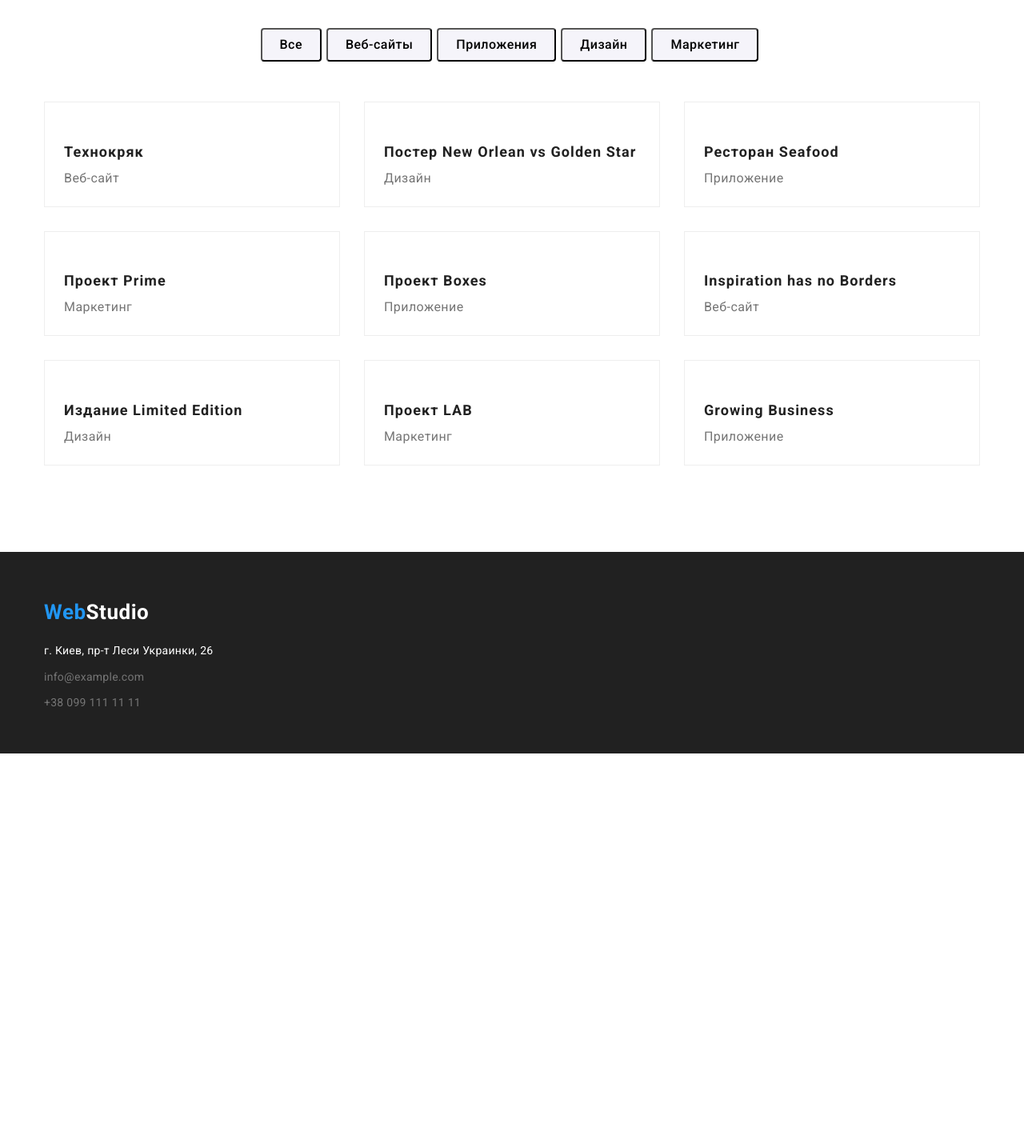
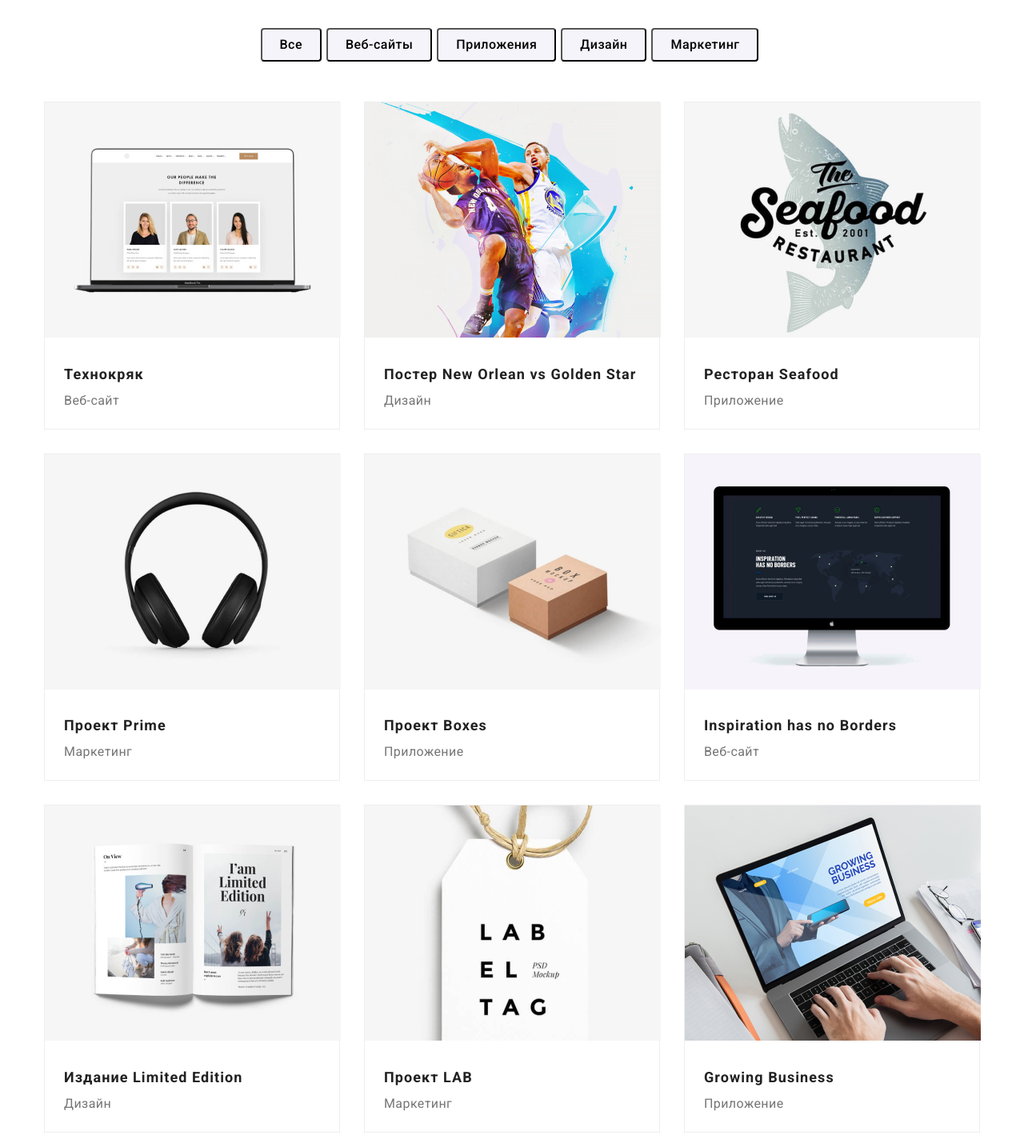
Before and after one commit to Ahvizra/goit-markup-hw-03, a plain HTML site: page partfolio.html in a window 1280 px wide. Shown: the part 140-1559 px from the top of the page at 80% size. Before the commit the page ends 1082 px from the top, so only its background shows below. Drawn offline with nearby package versions, Linux system fonts and the light colour scheme.

Commit message:
goit-markup-hw-03

```diff
--- a/partfolio.html
+++ b/partfolio.html
@@ -13,10 +13,10 @@
     <div class="container header">
         <nav>
             <ul class="flex-item">
-                <li class="menu-logo"><a href="/dz1/index.html" class="link logo"><span class="web">Web</span>Studio</a>
+                <li class="menu-logo"><a href="/goit-markup-hw-03/index.html" class="link logo"><span class="web">Web</span>Studio</a>
                 </li>
-                <li class="menu"><a href="/dz1/index.html" class="link">Студия</a></li>
-                <li class="menu"><a href="/dz1/partfolio.html" class="link">Портфолио</a></li>
+                <li class="menu"><a href="/goit-markup-hw-03/index.html" class="link">Студия</a></li>
+                <li class="menu"><a href="/goit-markup-hw-03/partfolio.html" class="link">Портфолио</a></li>
                 <li class="menu"><a href="#Kontakt" class="link">Контакты</a></li>
             </ul>
         </nav>
@@ -38,7 +38,7 @@
     <ul class="part">
         <li class="partfolio-pic">
             <figure>
-                <img src="/dz1/img_partfolio/img1.jpg" alt="">
+                <img src="/goit-markup-hw-03/img_partfolio/img1.jpg" alt="">
                 <figcaption>
                     <p class="prod-name">Технокряк</p>
                     <p class="prod-exp">Веб-сайт</p>
@@ -47,7 +47,7 @@
         </li>
         <li class="partfolio-pic">
             <figure>
-                <img src="/dz1/img_partfolio/img2.jpg" alt="">
+                <img src="/goit-markup-hw-03/img_partfolio/img2.jpg" alt="">
                 <figcaption>
                     <p class="prod-name">Постер New Orlean vs Golden Star</p>
                     <p class="prod-exp">Дизайн</p>
@@ -56,7 +56,7 @@
         </li>
         <li class="partfolio-pic">
             <figure>
-                <img src="/dz1/img_partfolio/img3.jpg" alt="">
+                <img src="/goit-markup-hw-03/img_partfolio/img3.jpg" alt="">
                 <figcaption>
                     <p class="prod-name">Ресторан Seafood</p>
                     <p class="prod-exp">Приложение</p>
@@ -65,7 +65,7 @@
         </li>
         <li class="partfolio-pic">
             <figure>
-                <img src="/dz1/img_partfolio/img4.jpg" alt="">
+                <img src="/goit-markup-hw-03/img_partfolio/img4.jpg" alt="">
                 <figcaption>
                     <p class="prod-name">Проект Prime</p>
                     <p class="prod-exp">Маркетинг</p>
@@ -74,7 +74,7 @@
         </li>
         <li class="partfolio-pic">
             <figure>
-                <img src="/dz1/img_partfolio/img5.jpg" alt="">
+                <img src="/goit-markup-hw-03/img_partfolio/img5.jpg" alt="">
                 <figcaption>
                     <p class="prod-name">Проект Boxes</p>
                     <p class="prod-exp">Приложение</p>
@@ -83,7 +83,7 @@
         </li>
         <li class="partfolio-pic">
             <figure>
-                <img src="/dz1/img_partfolio/img6.jpg" alt="">
+                <img src="/goit-markup-hw-03/img_partfolio/img6.jpg" alt="">
                 <figcaption>
                     <p class="prod-name">Inspiration has no Borders</p>
                     <p class="prod-exp">Веб-сайт</p>
@@ -92,7 +92,7 @@
         </li>
         <li class="partfolio-pic">
             <figure>
-                <img src="/dz1/img_partfolio/img7.jpg" alt="">
+                <img src="/goit-markup-hw-03/img_partfolio/img7.jpg" alt="">
                 <figcaption>
                     <p class="prod-name">Издание Limited Edition</p>
                     <p class="prod-exp">Дизайн</p>
@@ -101,7 +101,7 @@
         </li>
         <li class="partfolio-pic">
             <figure>
-                <img src="/dz1/img_partfolio/img8.jpg" alt="">
+                <img src="/goit-markup-hw-03/img_partfolio/img8.jpg" alt="">
                 <figcaption>
                     <p class="prod-name">Проект LAB</p>
                     <p class="prod-exp">Маркетинг</p>
@@ -110,7 +110,7 @@
         </li>
         <li class="partfolio-pic">
             <figure>
-                <img src="/dz1/img_partfolio/img9.jpg" alt="">
+                <img src="/goit-markup-hw-03/img_partfolio/img9.jpg" alt="">
                 <figcaption>
                     <p class="prod-name">Growing Business</p>
                     <p class="prod-exp">Приложение</p>
@@ -125,7 +125,7 @@
             <address class="address">
                 <ul class="footer-menu"><a name="Kontakt"></a>
                     <li class="footer-logo">
-                        <a href="/dz1/index.html" class="dark_bg link logo"><span class="web">Web</span>Studio</a>
+                        <a href="/goit-markup-hw-03/index.html" class="dark_bg link logo"><span class="web">Web</span>Studio</a>
                     </li>
                     <Li class="footer-list">
                         <a href="https://goo.gl/maps/Aq3avpMeS8SeqytdA" target="_blank" rel="noopener noreferrer"
```
